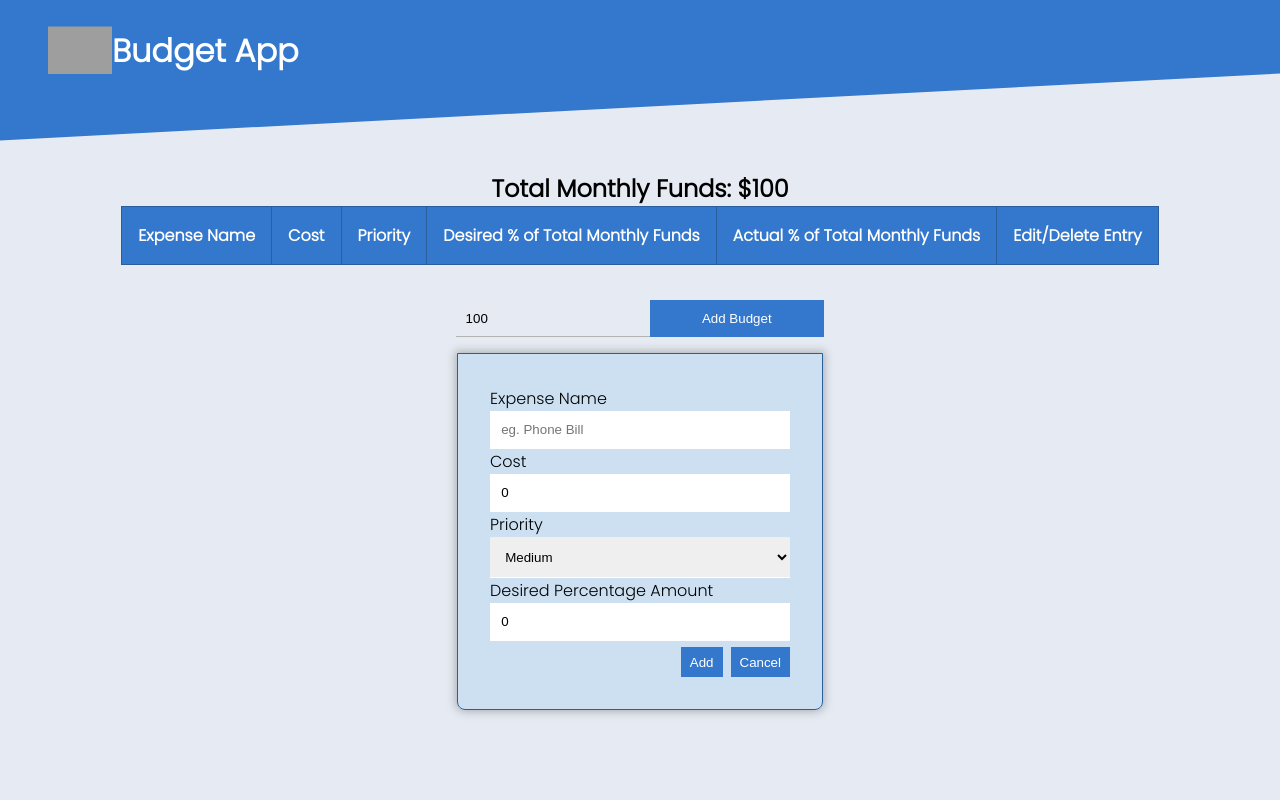
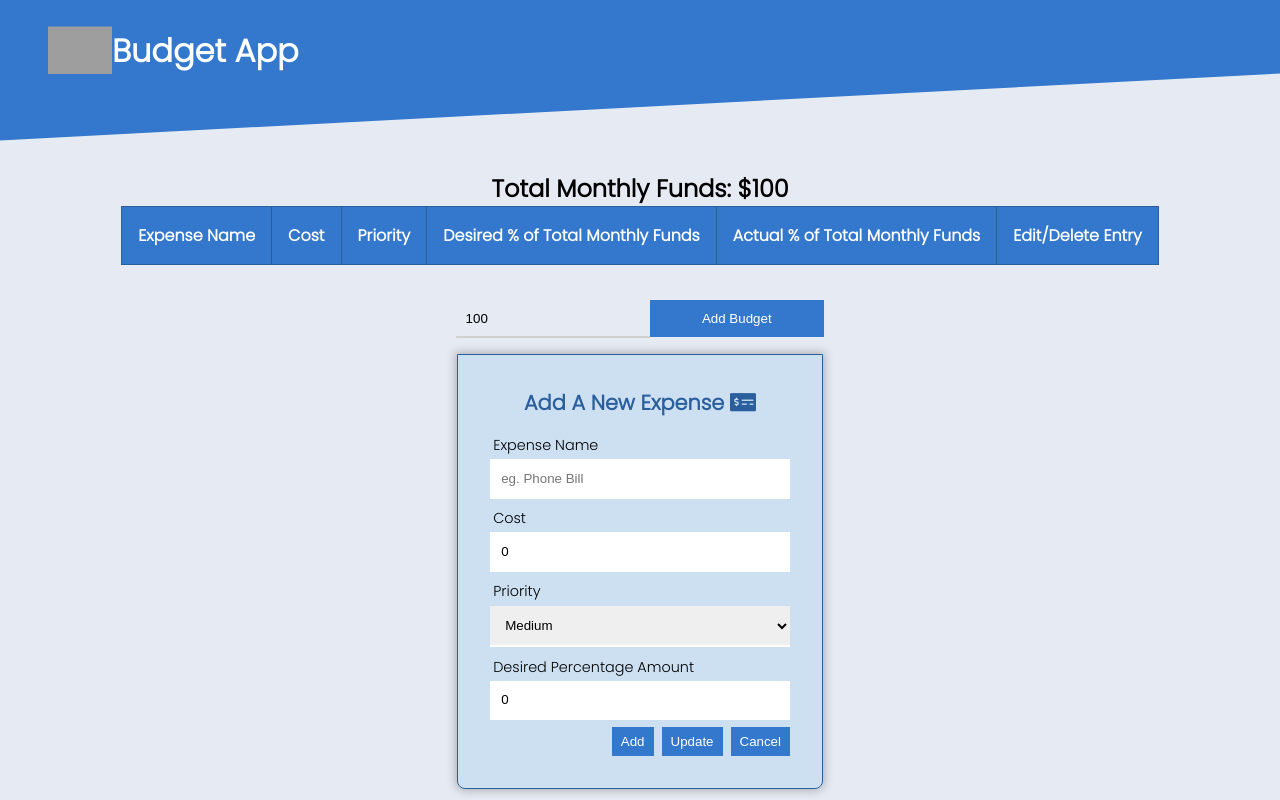
Before and after one commit to Ali-Row/Angular-Budget-App, an Angular app: page / in a window 1280 px wide. Shown: the top 800 px of the page. Built offline with nearby package versions, Linux system fonts and the light colour scheme; grey boxes are pictures that could not be loaded.

Commit message:
Fix edit bug where the data came back undefined

```diff
--- a/src/app/components/budget.component.css
+++ b/src/app/components/budget.component.css
@@ -49,18 +49,30 @@ table {
 
 .input-container > input {
   border: none;
-  border-bottom: solid #b3b3b3 0.1rem;
+  border-bottom: solid #d0d0d0 0.13rem;
   background: none;
 }
 
-.expense-input-wrapper > input {
+.expense-input-wrapper > input, select {
   border: none;
-  border-bottom: solid white 0.1rem;
+  border-bottom: solid white 0.13rem !important;
 }
 
 .input-container > input:focus, .expense-input-wrapper > input:focus, select:focus {
   outline: none;
-  border-bottom: solid black 0.1rem;
+  border-bottom: solid #2b5e9c 0.13rem !important;
+}
+
+.expense-input-wrapper > label {
+  font-size: 0.9rem;
+  padding: 0.2rem;
+  margin-top: 0.4rem;
+}
+
+.expense-input-wrapper > h3 {
+  color: #2b5e9c;
+  font-size: 1.3rem;
+  margin-bottom: 0.5rem;
 }
 
 .input-container > button, .expense-button-wrapper > button, td > button {
--- a/src/app/components/budget.component.html
+++ b/src/app/components/budget.component.html
@@ -16,7 +16,6 @@
                 </thead>
                 <tbody>
 
-                    <!-- this needs to be rendered dynamically -->
                     <tr *ngFor="let data of expenses">
                         <td>{{data.expenseName}}</td>
                         <td>${{data.costAmount}}</td>
@@ -41,6 +40,7 @@
 
         <div class="expense-container" align="center">
             <div class="expense-input-wrapper">
+                <h3 align="center">Add A New Expense <i class="fas fa-money-check-alt"></i></h3>
                 <label for="select">Expense Name</label>
                 <input [(ngModel)]="input.expenseName" type="text" placeholder="eg. Phone Bill" />
                 <label for="select">Cost</label>
@@ -55,7 +55,8 @@
                 <input [(ngModel)]="input.desiredPercentage" type="text" placeholder="eg. 15%" />
                 <div class="expense-button-wrapper">
                     <button (click)="addExpense()">Add</button>
-                    <button (click)="cancelExpense()">Cancel</button>
+                    <button (click)="updateExistingExpense()">Update</button>
+                    <button (click)="resetExpense()">Cancel</button>
                 </div>
             </div>
         </div>
--- a/src/app/components/budget.component.scss
+++ b/src/app/components/budget.component.scss
@@ -1,6 +1,7 @@
 $table-border-color: rgb(43, 94, 156);
 $primary-color: rgb(51, 120, 204);
 $secondary-color: rgb(50, 98, 156);
+$third-color: rgba(195, 221, 243, 0.728);
 
 .container {
     display: flex;
@@ -37,16 +38,31 @@ table {
 }
 .input-container > input {
     border: none;
-    border-bottom: solid rgb(179, 179, 179) .1rem;
+    border-bottom: solid rgb(208, 208, 208) .13rem;
     background: none;
 }
-.expense-input-wrapper > input {
+
+// .input-container > input:focus {
+//     outline: none;
+//     border-bottom: solid rgb(0, 0, 0) .1rem;
+// }
+.expense-input-wrapper > input, select {
     border: none;
-    border-bottom: solid rgb(255, 255, 255) .1rem;
+    border-bottom: solid rgb(255, 255, 255) .13rem !important;
 }
 .input-container > input:focus, .expense-input-wrapper > input:focus, select:focus {
     outline: none;
-    border-bottom: solid rgb(0, 0, 0) .1rem;
+    border-bottom: solid $table-border-color .13rem !important;
+}
+.expense-input-wrapper > label {
+    font-size: .9rem;
+    padding: .2rem;
+    margin-top: .4rem;
+}
+.expense-input-wrapper > h3 {
+    color: $table-border-color;
+    font-size: 1.3rem;
+    margin-bottom: .5rem;
 }
 .input-container > button, .expense-button-wrapper > button, td > button {
     background: $primary-color;
@@ -79,7 +95,7 @@ table {
     margin-left: .5rem;
 }
 .expense-input-wrapper {
-    background: rgba(195, 221, 243, 0.728);
+    background: $third-color;
     padding: 2rem;
     border-bottom-left-radius: .5rem;
     border-bottom-right-radius: .5rem;
--- a/src/app/components/budget.component.ts
+++ b/src/app/components/budget.component.ts
@@ -41,7 +41,7 @@ export class BudgetComponent implements OnInit {
 
     addExpense(): void {
     // Make sure the user actually fills out all of the fields on the form
-    // if(!this.input.expenseName || !this.input.costAmount || !this.input.desiredPercentage) return alert("Please fill out all fields!");
+    // if(!this.input.expenseName || !this.input.costAmount || !this.input.desiredPercentage) return alert("Please fill out all of the fields before adding!");
 
     let newExpenseObj: Expenses = {
         id: this.newUuid(),
@@ -56,13 +56,23 @@ export class BudgetComponent implements OnInit {
 
     this.evaluateActualPercentage();
 
+    // this.updateExistingExpense();
     }
 
-    cancelExpense(): void {
+    resetExpense(): void {
+       this.input = {
+        id: "",
+        expenseName: "",
+        costAmount: 0,
+        priority: "Medium",
+        desiredPercentage: 0,
+        actualPercentage: 0
+       }
+    }
 
-    }
     editRow(data: Expenses): void {
-
+        console.log(data)
+        this.input = Object.assign({}, data);
     }
     deleteRow(data: Expenses): void {
         this.expenses = this.expenses.filter((entry: Expenses) => entry.id != data.id);
@@ -76,6 +86,19 @@ export class BudgetComponent implements OnInit {
         });
     }
 
+    updateExistingExpense(): void {
+        let existingData = this.expenses.find((entry: Expenses) => entry.id === this.input.id);
+        console.log("existing data =>", existingData);
+        if (!existingData) return alert("Click edit first!");
+
+        existingData.expenseName = this.input.expenseName;
+        existingData.costAmount = this.input.costAmount;
+        existingData.priority = this.input.priority;
+        existingData.desiredPercentage = this.input.desiredPercentage;
+
+        this.evaluateActualPercentage();
+    }
+
     evaluateActualPercentage(): void {
         this.expenses.map((entry: Expenses) =>  Math.floor(entry.actualPercentage = entry.costAmount * 100 / this.budgetTotal));
 
--- a/src/app/pipes/round-down.pipe.ts
+++ b/src/app/pipes/round-down.pipe.ts
@@ -5,10 +5,10 @@ import { Pipe, PipeTransform } from '@angular/core';
 })
 export class RoundDownPipe implements PipeTransform {
 
-  transform(value: any): any {
+  transform(percentage: any): any {
     /* If the number ends with a perfectly rounded .00 decimal place return only the first number
     for example 100.00 => 100% else return the two decimal places like this for example 102.30% */
-    return value.toFixed(2).endsWith(".00") ? value : value.toFixed(2);
+    return percentage.toFixed(2).endsWith(".00") ? percentage : percentage.toFixed(2);
   }
 
 }
```
